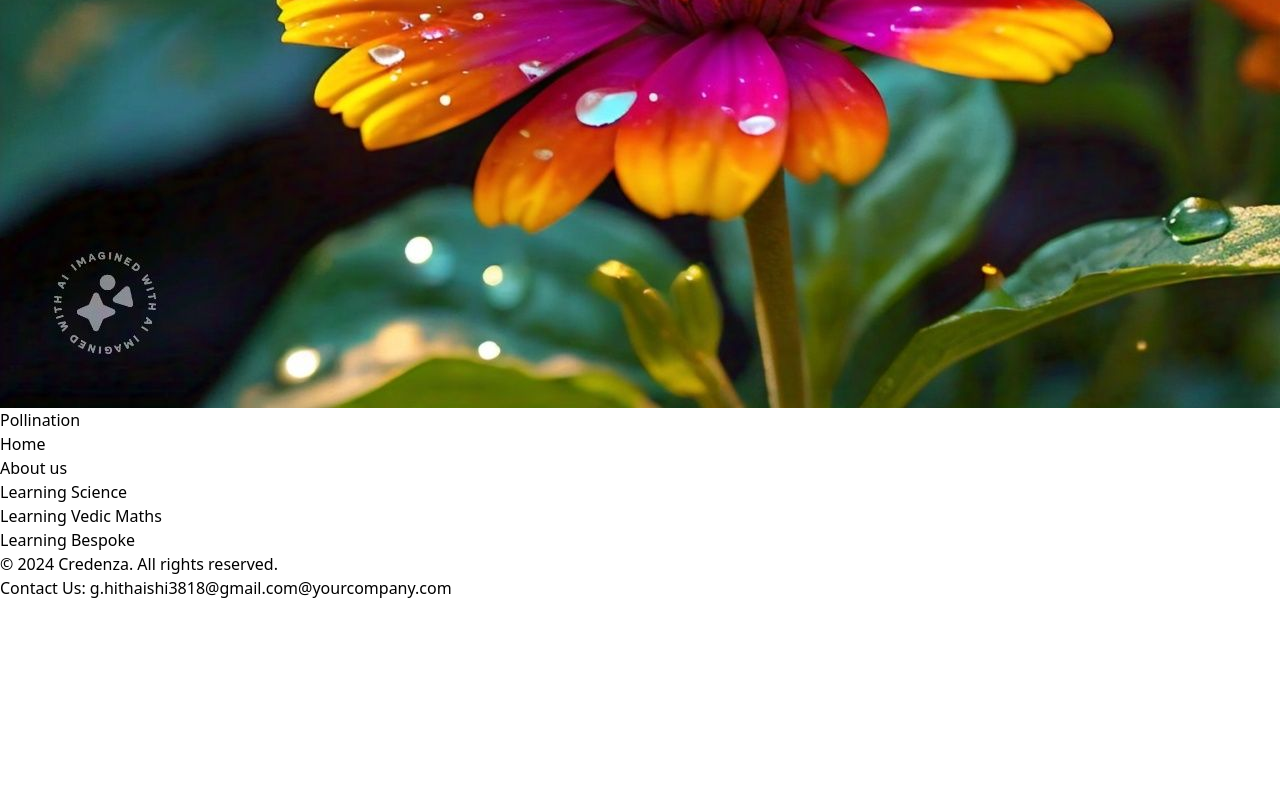
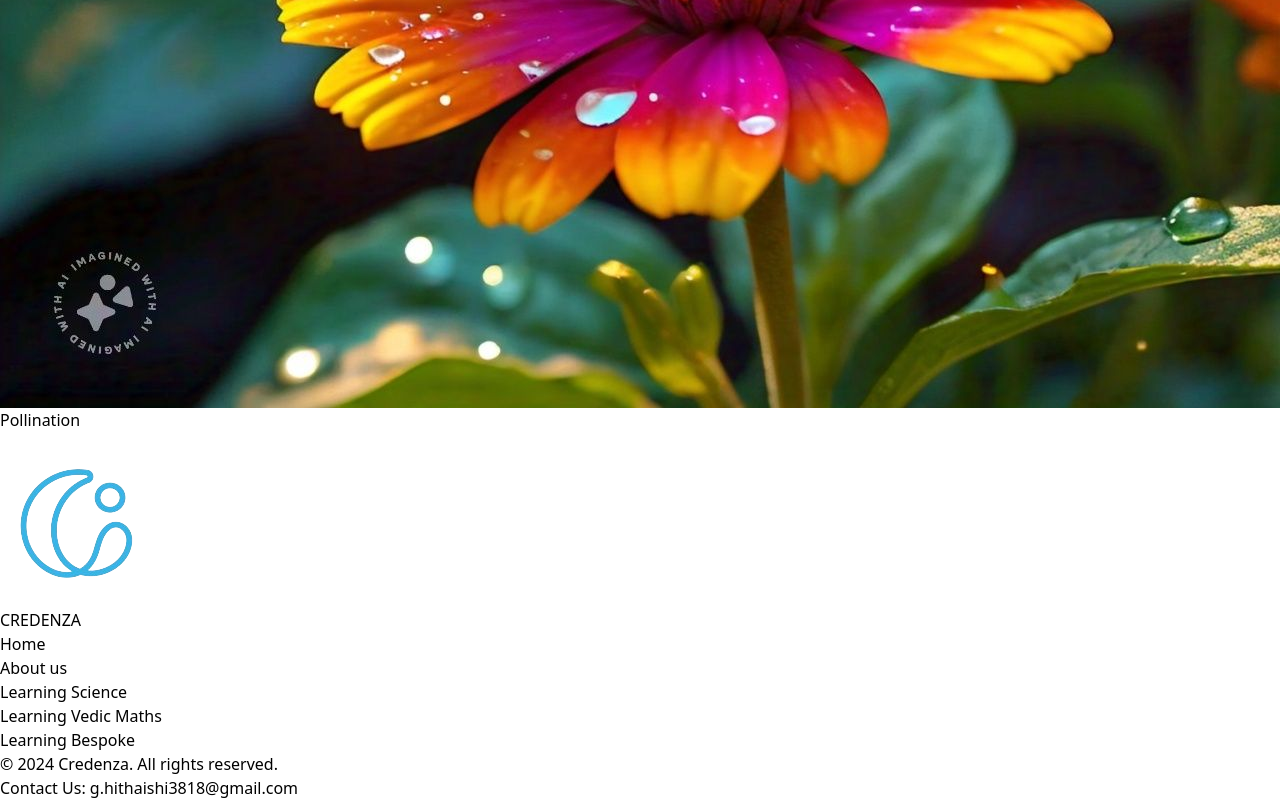
Before and after one commit to hithaishi-25/Credenza, a React (Vite) app in the folder my-app/: page / in a window 1280 px wide. Shown: the part 6443-7243 px from the top of the page. Before the commit the page ends 7043 px from the top, so only its background shows below. Built offline with nearby package versions, Linux system fonts and the light colour scheme.

Commit message:
Footer with credenza logo is added

```diff
--- a/my-app/src/Components/Footer.jsx
+++ b/my-app/src/Components/Footer.jsx
@@ -1,9 +1,13 @@
 import React from 'react';
-
+import LogoNobg from '../assets/Images/LogoNobg.png'
 const Footer = () => {
     return (
         <footer className="footer mt-9 bg-blue-900 text-blue-100 px-4 py-10">
-          <div className='flex flex-wrap justify-center text-center'>
+          <div className="flex justify-center items-center">
+            <img src={LogoNobg} className="w-10 h-10 mr-2" alt="not available" />
+            <span className="text-3xl font-bold">CREDENZA</span>
+          </div>
+          <div className='flex flex-wrap justify-center text-center mt-8'>
               <ul className='flex flex-col md:flex-row gap-4 md:gap-5 text-center md:text-left w-full md:w-auto onhover:text-blue-100 '>
                 <li className='hover:font-bold cursor-pointer'>Home</li>
                 <li className='hover:font-bold cursor-pointer'>About us</li>
@@ -14,7 +18,7 @@ const Footer = () => {
           </div>
 
           <div className='text-center mt-9'>© 2024 Credenza. All rights reserved.</div>
-          <div className='text-center'>Contact Us: g.hithaishi3818@gmail.com@yourcompany.com</div>
+          <div className='text-center'>Contact Us: g.hithaishi3818@gmail.com</div>
         </footer>
     );
 }
```
Also changed, not shown: my-app/src/assets/Images/LogoNobg.png (added).
